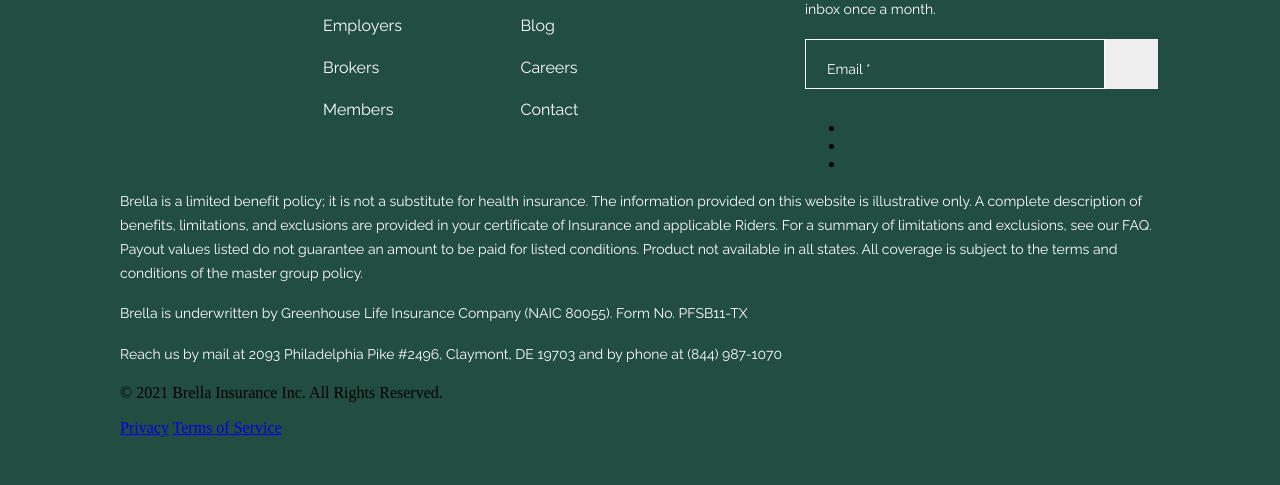
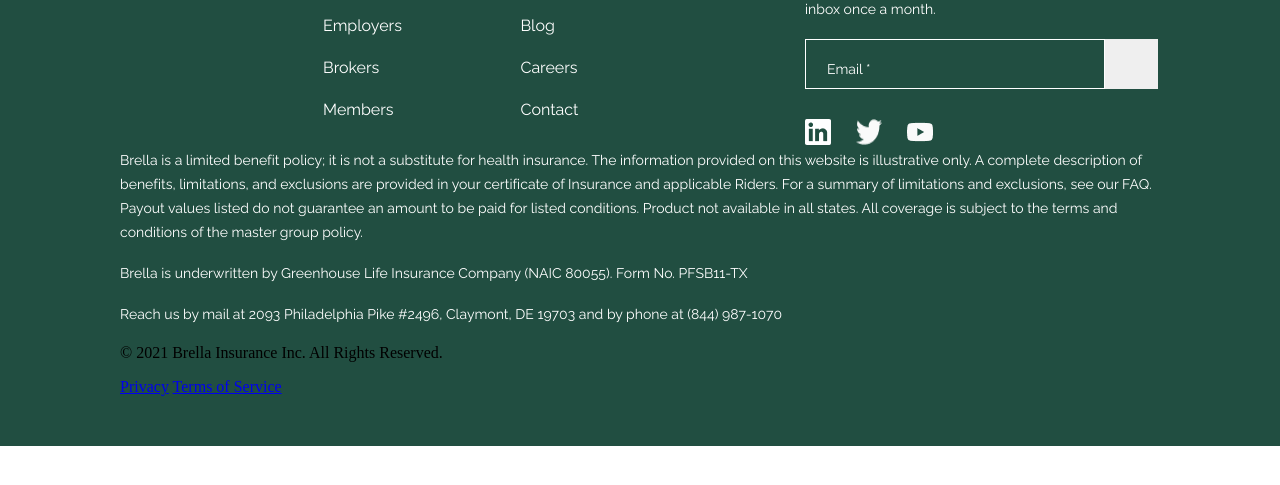
Before and after one commit to web77code/brella-layout, a plain HTML site: page index.html in a window 1280 px wide. Shown: the part 5999-6484 px from the top of the page. After the commit the page ends 6445 px from the top, so only its background shows below. Drawn offline with Linux system fonts and the light colour scheme.

Commit message:
Make layout for social buttons block

```diff
--- /dev/null
+++ b/styles/modules/blocks/_socials.scss
@@ -0,0 +1,48 @@
+.socials {
+
+  &__list {
+    display: flex;
+    flex-direction: row;
+    flex-wrap: nowrap;
+    list-style: none;
+    padding: 0;
+    margin: 0;
+  }
+
+  &__item {
+
+    &:not(:last-of-type) {
+      margin-right: 25px;
+    }
+  }
+
+  &__link {
+    display: inline-block;
+    width: 26px;
+    height: 26px;
+
+    &_res {
+
+      &_instagram {
+        background-image: url('../images/icon-instagram.png');
+        background-repeat: no-repeat;
+        background-position: center center;
+        background-size: 26px 26px;
+      }
+
+      &_twitter {
+        background-image: url('../images/icon-twitter.png');
+        background-repeat: no-repeat;
+        background-position: center center;
+        background-size: 26px 26px;
+      }
+
+      &_youtube {
+        background-image: url('../images/icon-youtube.png');
+        background-repeat: no-repeat;
+        background-position: center center;
+        background-size: 26px 26px;
+      }
+    }
+  }
+}
--- a/styles/styles.scss
+++ b/styles/styles.scss
@@ -20,3 +20,4 @@
 @import "./modules/blocks/_article.scss";
 @import "./modules/blocks/_action.scss";
 @import "./modules/blocks/_footer.scss";
+@import "./modules/blocks/_socials.scss";
```
Also changed, not shown: images/icon-instagram.png (added), images/icon-twitter.png (added), images/icon-youtube.png (added), styles/styles.css, 1 other file.
